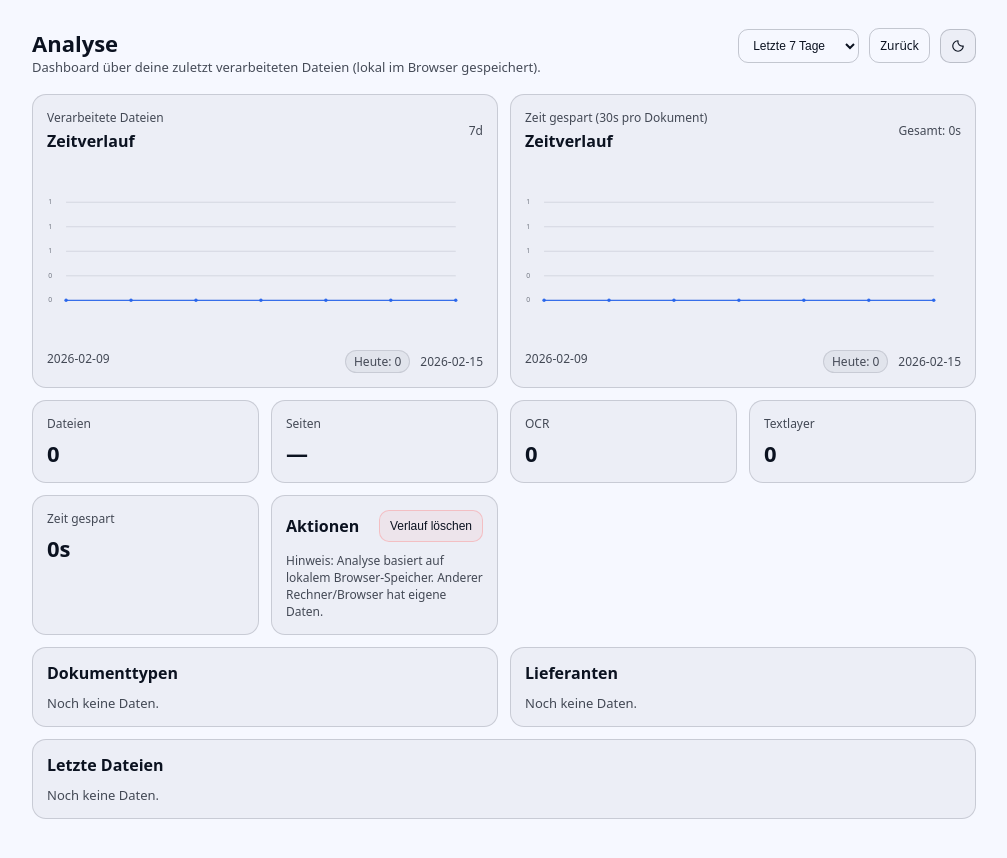
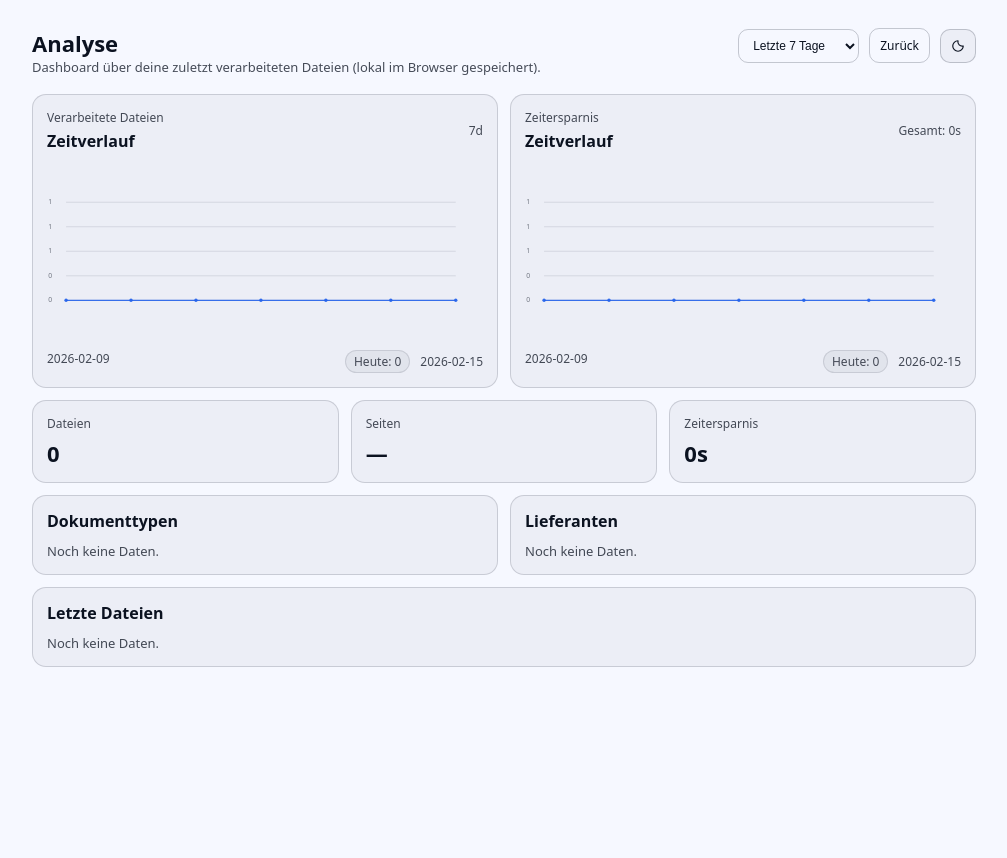
Before and after one commit to pohlandnicos/postbeschriftung, a Next.js app in the folder apps/web/: page /analysis in a window 1280 px wide. Shown: the top 858 px of the page, without its empty margins (136-1143 px from the left). After the commit the page ends 800 px from the top, so only its background shows below. Built offline with nearby package versions, Linux system fonts and the light colour scheme.

Commit message:
Clean up analysis page: remove OCR/actions, thinner filenames

```diff
--- a/apps/web/app/analysis/page.tsx
+++ b/apps/web/app/analysis/page.tsx
@@ -167,7 +167,7 @@ export default function AnalysisPage() {
           <div style={{ border: '1px solid var(--border_soft)', borderRadius: 14, background: 'var(--panel)', padding: 14 }}>
             <div style={{ display: 'flex', justifyContent: 'space-between', gap: 12, alignItems: 'center' }}>
               <div>
-                <div style={{ fontSize: 12, opacity: 0.75 }}>Zeit gespart (30s pro Dokument)</div>
+                <div style={{ fontSize: 12, opacity: 0.75 }}>Zeitersparnis</div>
                 <div style={{ marginTop: 4, fontSize: 16, fontWeight: 800 }}>Zeitverlauf</div>
               </div>
               <div style={{ fontSize: 12, opacity: 0.75 }}>Gesamt: {stats.timeLabel}</div>
@@ -181,36 +181,8 @@ export default function AnalysisPage() {
         <div style={{ display: 'grid', gridTemplateColumns: 'repeat(auto-fit, minmax(180px, 1fr))', gap: 12 }}>
           <Kpi title="Dateien" value={String(stats.count)} />
           <Kpi title="Seiten" value={stats.pagesKnown ? String(stats.totalPages) : '—'} />
-          <Kpi title="OCR" value={String(stats.usedOpenAI)} />
-          <Kpi title="Textlayer" value={String(stats.withTextLayer)} />
-          <Kpi title="Zeit gespart" value={stats.timeLabel} />
+          <Kpi title="Zeitersparnis" value={stats.timeLabel} />
 
-          <div style={{ border: '1px solid var(--border_soft)', borderRadius: 14, background: 'var(--panel)', padding: 14 }}>
-            <div style={{ display: 'flex', justifyContent: 'space-between', alignItems: 'center', gap: 12 }}>
-              <div style={{ fontWeight: 800 }}>Aktionen</div>
-              <button
-                type="button"
-                onClick={() => {
-                  clearHistory();
-                  setItems([]);
-                }}
-                style={{
-                  padding: '8px 10px',
-                  borderRadius: 10,
-                  border: '1px solid rgba(255, 120, 120, 0.35)',
-                  background: 'rgba(255, 120, 120, 0.08)',
-                  color: 'inherit',
-                  cursor: 'pointer',
-                  fontSize: 12
-                }}
-              >
-                Verlauf löschen
-              </button>
-            </div>
-            <div style={{ marginTop: 10, fontSize: 12, opacity: 0.75 }}>
-              Hinweis: Analyse basiert auf lokalem Browser-Speicher. Anderer Rechner/Browser hat eigene Daten.
-            </div>
-          </div>
         </div>
       </div>
 
@@ -258,7 +230,7 @@ export default function AnalysisPage() {
                   background: 'var(--panel2)'
                 }}
               >
-                <div style={{ overflow: 'hidden', textOverflow: 'ellipsis', whiteSpace: 'nowrap', fontSize: 13, fontWeight: 650 }}>
+                <div style={{ overflow: 'hidden', textOverflow: 'ellipsis', whiteSpace: 'nowrap', fontSize: 13, fontWeight: 400 }}>
                   {it.suggested_filename}
                 </div>
                 <div style={{ overflow: 'hidden', textOverflow: 'ellipsis', whiteSpace: 'nowrap', fontSize: 12, opacity: 0.75 }}>
```
